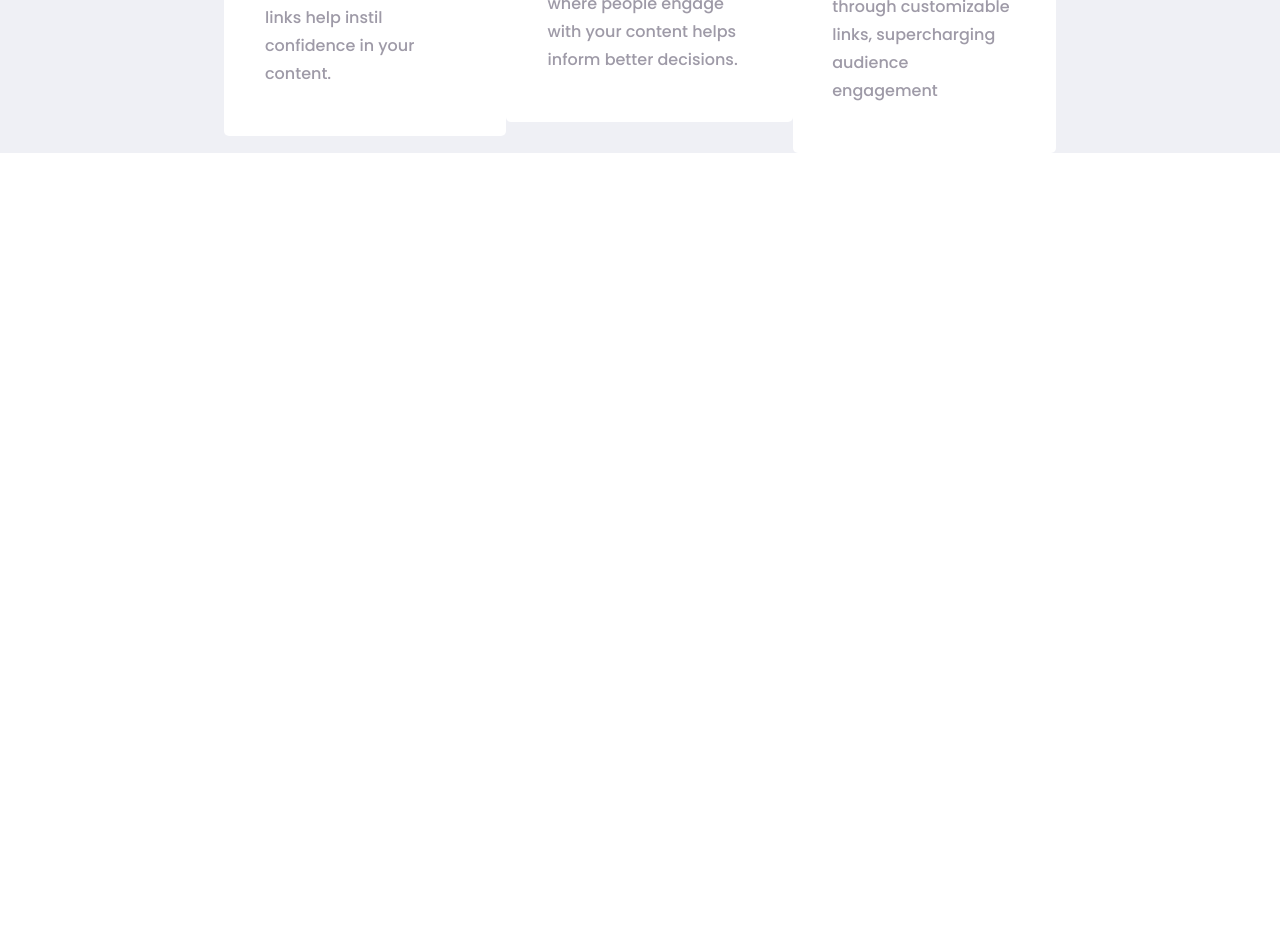
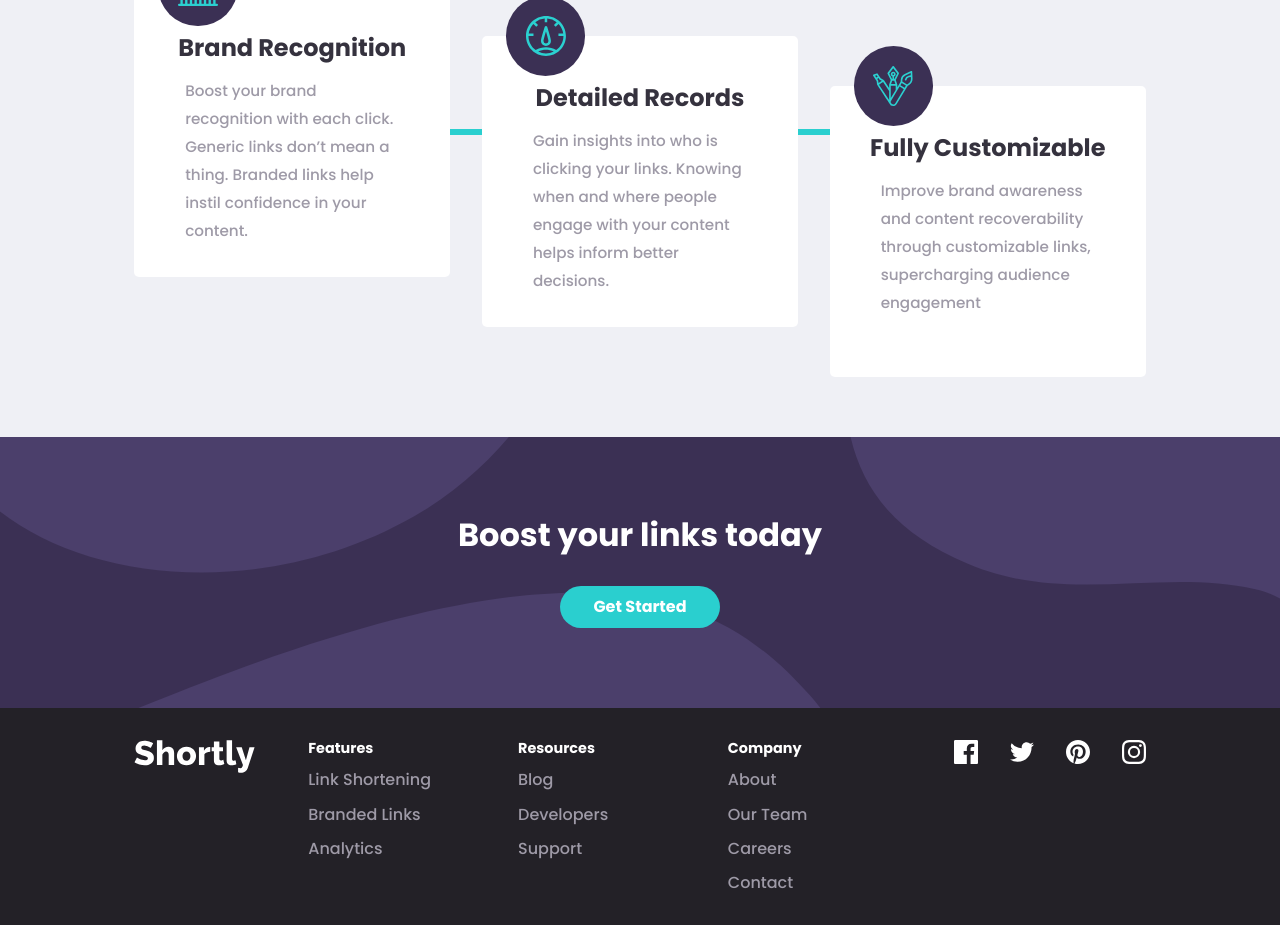
Before and after one commit to anthonygedeon/shortly, a React (Create React App) app: page / in a window 1280 px wide. Shown: the part 1460-2385 px from the top of the page. Before the commit the page ends 1661 px from the top, so only its background shows below. Built offline with nearby package versions, Linux system fonts and the light colour scheme.

Commit message:
finish styling, needs refactoring and better layout

```diff
--- a/package.json
+++ b/package.json
@@ -6,6 +6,7 @@
 		"@testing-library/jest-dom": "^5.11.4",
 		"@testing-library/react": "^11.1.0",
 		"@testing-library/user-event": "^12.1.10",
+		"autoprefixer": "^9.8.0",
 		"react": "^17.0.1",
 		"react-dom": "^17.0.1",
 		"react-scripts": "4.0.0",
--- a/src/components/App.js
+++ b/src/components/App.js
@@ -3,15 +3,17 @@
 
 
 import Header from './Header';
-import UrlShortener from './UrlShortener/index';
 import Main from './Main';
+import Cta from './CTA';
+import Footer from './Footer';
 
 function App() {
 	return (
 		<div className="app">
 			<Header />
-            <UrlShortener />
             <Main />
+            <Cta />
+            <Footer />
 		</div>
 	);
 }
--- a/src/components/Button.js
+++ b/src/components/Button.js
@@ -2,7 +2,7 @@
 import { color, breakpoints } from '../styles/variables';
 
 export const Button = styled.button`
-	padding: 0.85em 0;
+	padding: 0.75em 0;
 	text-align: center;
 	font-weight: 700;
 	background-color: ${color.primaryAccent};
--- /dev/null
+++ b/src/components/CTA.js
@@ -0,0 +1,51 @@
+import React from 'react';
+import styled from 'styled-components';
+
+import { PillButton } from './Button';
+
+import { color, breakpoints } from '../styles/variables';
+import { Container } from '../styles/Grid';
+import { Text } from '../styles/helpers';
+
+
+import bgBoostMobile from '../images/bg-boost-mobile.svg';
+import bgBoostDesktop from '../images/bg-boost-desktop.svg';
+
+const CtaSection = styled.section`
+    padding: 5em 0;
+    background-color: ${color.primaryBackground};
+    background-image: url(${bgBoostMobile});
+    background-repeat: no-repeat;
+	background-position: 20%;
+    background-size: cover;
+
+    @media screen and (min-width: ${breakpoints.md}) {
+		background-image: url(${bgBoostDesktop});
+	}
+`;
+
+const Cta = () => {
+    return (
+        <CtaSection>
+            <Container>
+                <div style={{
+                    display: 'flex',
+                    flexDirection: 'column',
+                    alignItems: 'center'
+                }}>
+                    <h2 style={{
+                        color: color.primary,
+                        fontSize: '2rem',
+                        marginBottom: '1em',
+                        textAlign: 'center'
+                    }}>Boost your links today</h2>
+                    <PillButton style={{
+                        width: '10rem'
+                    }}>Get started</PillButton>
+                </div>
+            </Container>
+        </CtaSection>
+    );
+};
+
+export default Cta;
--- /dev/null
+++ b/src/components/Footer.js
@@ -0,0 +1,171 @@
+import React from 'react';
+import styled from 'styled-components';
+
+import Logo from './Logo';
+
+import { color, breakpoints } from '../styles/variables';
+import { Container } from '../styles/Grid';
+import { Text } from '../styles/helpers';
+
+const FooterBg = styled.footer`
+    padding: 2em 0;
+    background-color: ${color.SecondaryBackground}
+`;
+
+const FooterLogoContainer = styled.div`
+
+    margin-bottom: 2em;
+
+    @media screen and (min-width: ${breakpoints.md}) {
+        margin-right: auto;
+    }
+`
+
+const FooterRow = styled.div`
+
+    display: flex;
+    flex-wrap: wrap;
+    align-items: center;
+    justify-content: center;
+
+    @media screen and (min-width: ${breakpoints.md}) {
+        align-items: flex-start;
+        justify-content: flex-start;
+	}
+
+`;
+
+const FooterIconRow = styled.div`
+
+    display: flex;
+    align-items: center;
+    margin-top: 2em;
+
+    @media screen and (min-width: ${breakpoints.md}) {
+        margin-top: 0;
+        margin-left: 4em;
+    }
+
+`;
+
+const FooterIconLink = styled.a`
+    fill: ${color.primary};
+    transition: fill 0.2s linear;
+
+    &:hover,
+    &:visited,
+    &:active {
+        fill: ${color.primaryAccent};
+    }
+
+    & + & {
+        margin-left: 2em;
+    }
+
+`;
+
+const FooterList = styled.div`
+
+    display: flex;
+    flex-direction: column;
+    flex: 1 0 100%;
+
+    & + & {
+        margin-top: 3em;
+    }
+
+
+    @media screen and (min-width: ${breakpoints.md}) {
+        flex: 0 1 16%;
+
+        & + & {
+            margin-left: 3em;
+            margin-top: 0;
+        }
+	}
+`;
+
+const Title = styled.h3`
+
+    text-align: center;
+    color: ${color.primary};
+    font-weight: 700;
+    font-size: 0.9rem;
+    margin-bottom: 1em;
+    @media screen and (min-width: ${breakpoints.md}) {
+		text-align: left;
+	}
+
+`;
+
+const FooterText = styled.span`
+    color: ${color.primaryText};
+    text-align: center;
+
+    & + & {
+        margin-top: 1em;
+    }
+
+    @media screen and (min-width: ${breakpoints.md}) {
+		text-align: left;
+	}
+
+`;
+
+const Footer = () => {
+    return (
+        <FooterBg>
+            <Container>
+				<FooterRow>
+
+                    <FooterLogoContainer>
+                        <Logo color={color.primary} />
+                    </FooterLogoContainer>
+
+                    <FooterList>
+                        <Title>Features</Title>
+                        <FooterText>Link Shortening</FooterText>
+                        <FooterText>Branded Links</FooterText>
+                        <FooterText>Analytics</FooterText>
+                    </FooterList>
+
+                    <FooterList>
+                        <Title>Resources</Title>
+                        <FooterText>Blog</FooterText>
+                        <FooterText>Developers</FooterText>
+                        <FooterText>Support</FooterText>
+                    </FooterList>
+
+                    <FooterList>
+                        <Title>Company</Title>
+                        <FooterText>About</FooterText>
+                        <FooterText>Our Team</FooterText>
+                        <FooterText>Careers</FooterText>
+                        <FooterText>Contact</FooterText>
+                    </FooterList>
+
+                    <FooterIconRow>
+                        <FooterIconLink href="#">
+                            <svg xmlns="http://www.w3.org/2000/svg" width="24" height="24"><path  d="M22.675 0H1.325C.593 0 0 .593 0 1.325v21.351C0 23.407.593 24 1.325 24H12.82v-9.294H9.692v-3.622h3.128V8.413c0-3.1 1.893-4.788 4.659-4.788 1.325 0 2.463.099 2.795.143v3.24l-1.918.001c-1.504 0-1.795.715-1.795 1.763v2.313h3.587l-.467 3.622h-3.12V24h6.116c.73 0 1.323-.593 1.323-1.325V1.325C24 .593 23.407 0 22.675 0z"/></svg>
+                        </FooterIconLink>
+
+                        <FooterIconLink href="#">
+                            <svg xmlns="http://www.w3.org/2000/svg" width="24" height="20"><path  d="M24 2.557a9.83 9.83 0 01-2.828.775A4.932 4.932 0 0023.337.608a9.864 9.864 0 01-3.127 1.195A4.916 4.916 0 0016.616.248c-3.179 0-5.515 2.966-4.797 6.045A13.978 13.978 0 011.671 1.149a4.93 4.93 0 001.523 6.574 4.903 4.903 0 01-2.229-.616c-.054 2.281 1.581 4.415 3.949 4.89a4.935 4.935 0 01-2.224.084 4.928 4.928 0 004.6 3.419A9.9 9.9 0 010 17.54a13.94 13.94 0 007.548 2.212c9.142 0 14.307-7.721 13.995-14.646A10.025 10.025 0 0024 2.557z"/></svg>
+                        </FooterIconLink>
+
+                        <FooterIconLink href="#">
+                            <svg xmlns="http://www.w3.org/2000/svg" width="24" height="24"><path  d="M12 0C5.373 0 0 5.372 0 12c0 5.084 3.163 9.426 7.627 11.174-.105-.949-.2-2.405.042-3.441.218-.937 1.407-5.965 1.407-5.965s-.359-.719-.359-1.782c0-1.668.967-2.914 2.171-2.914 1.023 0 1.518.769 1.518 1.69 0 1.029-.655 2.568-.994 3.995-.283 1.194.599 2.169 1.777 2.169 2.133 0 3.772-2.249 3.772-5.495 0-2.873-2.064-4.882-5.012-4.882-3.414 0-5.418 2.561-5.418 5.207 0 1.031.397 2.138.893 2.738a.36.36 0 01.083.345l-.333 1.36c-.053.22-.174.267-.402.161-1.499-.698-2.436-2.889-2.436-4.649 0-3.785 2.75-7.262 7.929-7.262 4.163 0 7.398 2.967 7.398 6.931 0 4.136-2.607 7.464-6.227 7.464-1.216 0-2.359-.631-2.75-1.378l-.748 2.853c-.271 1.043-1.002 2.35-1.492 3.146C9.57 23.812 10.763 24 12 24c6.627 0 12-5.373 12-12 0-6.628-5.373-12-12-12z"/></svg>
+                        </FooterIconLink>
+
+                        <FooterIconLink href="#">
+                            <svg xmlns="http://www.w3.org/2000/svg" width="24" height="24"><path  d="M12 2.163c3.204 0 3.584.012 4.85.07 3.252.148 4.771 1.691 4.919 4.919.058 1.265.069 1.645.069 4.849 0 3.205-.012 3.584-.069 4.849-.149 3.225-1.664 4.771-4.919 4.919-1.266.058-1.644.07-4.85.07-3.204 0-3.584-.012-4.849-.07-3.26-.149-4.771-1.699-4.919-4.92-.058-1.265-.07-1.644-.07-4.849 0-3.204.013-3.583.07-4.849.149-3.227 1.664-4.771 4.919-4.919 1.266-.057 1.645-.069 4.849-.069zM12 0C8.741 0 8.333.014 7.053.072 2.695.272.273 2.69.073 7.052.014 8.333 0 8.741 0 12c0 3.259.014 3.668.072 4.948.2 4.358 2.618 6.78 6.98 6.98C8.333 23.986 8.741 24 12 24c3.259 0 3.668-.014 4.948-.072 4.354-.2 6.782-2.618 6.979-6.98.059-1.28.073-1.689.073-4.948 0-3.259-.014-3.667-.072-4.947-.196-4.354-2.617-6.78-6.979-6.98C15.668.014 15.259 0 12 0zm0 5.838a6.162 6.162 0 100 12.324 6.162 6.162 0 000-12.324zM12 16a4 4 0 110-8 4 4 0 010 8zm6.406-11.845a1.44 1.44 0 100 2.881 1.44 1.44 0 000-2.881z"/></svg>
+                        </FooterIconLink>
+                    </FooterIconRow>
+
+                </FooterRow>
+            </Container>
+        </FooterBg>
+    )
+};
+
+export default Footer;
--- a/src/components/Header.js
+++ b/src/components/Header.js
@@ -59,7 +59,7 @@
 `;
 
 const Header = () => (
-	<header style={{ padding: '2em 0' }}>
+	<header style={{ padding: '2em 0 7em 0' }}>
 		<Container>
 			<Row between center={true}>
 				<div style={{ marginRight: '2em' }}>
--- a/src/components/InfoCard.js
+++ b/src/components/InfoCard.js
@@ -7,7 +7,7 @@
 const Card = styled.section`
     background-color: ${color.primary};
     position: relative;
-    padding: 0 1em 2em 1em;
+    padding: 3em 1.5em 2em 1.5em;
     border-radius: 5px;
     display: flex;
     flex-direction: column;
@@ -18,9 +18,27 @@
     }
 
     @media screen and (min-width: ${breakpoints.md}) {
+
         & + & {
             margin-top: 0;
+            margin-left: 2em;
         }
+
+        &:nth-child(1),
+        &:nth-child(2),
+        &:nth-child(3) {
+            align-self: stretch;
+            flex: 1 0 0;
+        }
+
+        &:nth-child(2) {
+            top: 50px
+        }
+
+        &:nth-child(3) {
+            top: 100px;
+        }
+
     }
 `;
 
--- a/src/components/Main.js
+++ b/src/components/Main.js
@@ -1,5 +1,7 @@
 import React, { useState } from 'react';
 import styled from 'styled-components';
+
+import UrlShortener from './UrlShortener/index';
 
 import { color, breakpoints } from '../styles/variables';
 import { Container } from '../styles/Grid';
@@ -12,10 +14,15 @@
 import InfoCard from './InfoCard';
 
 const Content = styled.main`
+    padding: 5em 0 10em 0;
 	background-color: ${color.mainBackground};
 `;
 
 const MainSection = styled.section`
+    margin-bottom: 5em;
+    @media screen and (min-width: ${breakpoints.md}) {
+        margin-bottom: 10rem;
+    }
 `;
 
 const SectionTitle = styled.h3`
@@ -41,13 +48,30 @@
 `;
 
 const CardLayout = styled.div`
+    position: relative;
 
-    margin: 3em 0;
+    display: flex;
+    flex-direction: column;
+    align-items: center;
+
+    &::before {
+        content: '';
+        width: 6px;
+        height: 100%;
+        background-color: ${color.primaryAccent};
+        position: absolute;
+    }
 
     @media screen and (min-width: ${breakpoints.md}) {
-        display: flex;
-        align-items: center;
         justify-content: space-between;
+        flex-direction: row;
+        &::before {
+            content: '';
+            width: 100%;
+            height: 6px;
+            background-color: ${color.primaryAccent};
+            position: absolute;
+        }
     }
 
 `;
@@ -68,9 +92,9 @@
 const CardText = styled(Text)`
 
     text-align: center;
-	margin: 1em 0;
+	margin: 1em 0 0 0;
     color: ${color.primaryText};
-    font-size: 1rem;
+    font-size: 0.95rem;
 
 	@media screen and (min-width: ${breakpoints.md}) {
 		text-align: left;
@@ -87,9 +111,9 @@
     align-items: center;
     justify-content: center;
     background-color: ${color.primaryBackground};
-    padding: 1em;
+    padding: 1.225em;
     border-radius: 50%;
-    position: relative;
+    position: absolute;
     top: -40px;
 
     @media screen and (min-width: ${breakpoints.md}) {
@@ -97,10 +121,20 @@
     }
 `;
 
+const CardImg = styled.img`
+    width: 40px;
+    height: 40px;
+`;
+
 const Main = () => {
+
+
 	return (
 		<Content>
 			<Container>
+
+                <UrlShortener />
+
 				<MainSection>
 					<SectionTitle>Advanced Statistics</SectionTitle>
 					<SectionText>
@@ -112,7 +146,7 @@
 				<CardLayout>
 					<InfoCard>
 						<CardImageBg>
-							<img src={BrandRecognitionIcon} alt="Icon" />
+							<CardImg src={BrandRecognitionIcon} alt="Icon" />
 						</CardImageBg>
 						<CardTitle>Brand Recognition</CardTitle>
 						<CardText>
@@ -124,7 +158,7 @@
 
 					<InfoCard>
 						<CardImageBg>
-							<img src={DetailRecordIcon} alt="Icon" />
+							<CardImg src={DetailRecordIcon} alt="Icon" />
 						</CardImageBg>
 						<CardTitle>Detailed Records</CardTitle>
 						<CardText>
@@ -136,7 +170,7 @@
 
 					<InfoCard>
 						<CardImageBg>
-							<img src={CustomizableIcon} alt="Icon" />
+							<CardImg src={CustomizableIcon} alt="Icon" />
 						</CardImageBg>
 						<CardTitle>Fully Customizable</CardTitle>
 						<CardText>
--- a/src/styles/Grid.js
+++ b/src/styles/Grid.js
@@ -4,10 +4,10 @@
 export const Container = styled.div`
     width: 100%;
 	max-width: 80%;
-	margin: 0 auto;
+    margin: 0 auto;
 
 	@media screen and (min-width: ${breakpoints.lg}) {
-		max-width: 65%;
+		max-width: 79%;
 	}
 `;
 
```
Also changed, not shown: src/components/UrlShortener/index.js (+6 -2 lines), 1 other file (tests, documents, lock files or other folders).
